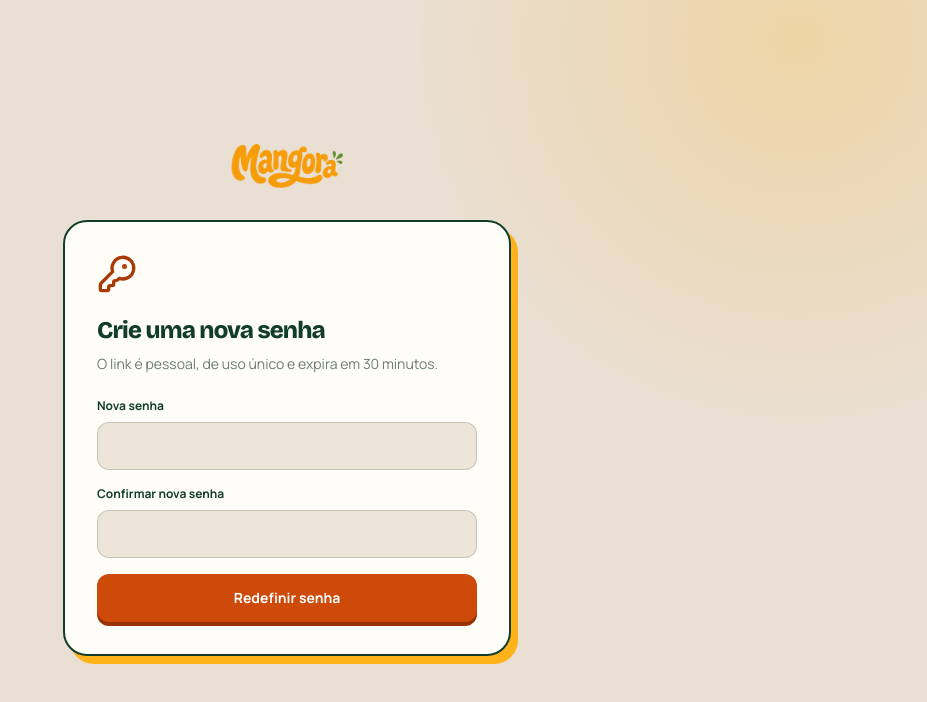
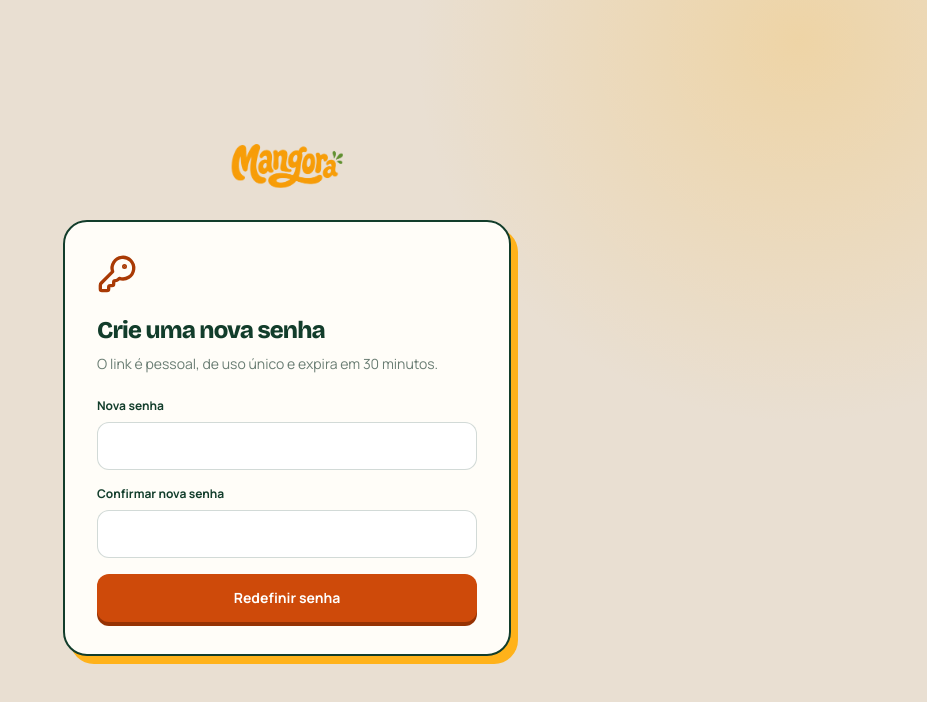
Before and after one commit to DevSamuelMuniz/mangora-frontend, a Next.js app: page /redefinir-senha in a window 1280 px wide. Shown: the top 702 px of the page, without its empty margins (353-1280 px from the left). Built offline with nearby package versions, Linux system fonts and the light colour scheme.

Commit message:
fix inputs

```diff
--- a/app/globals.css
+++ b/app/globals.css
@@ -128,7 +128,7 @@ body {
   --app-line: rgba(18, 61, 43, 0.19);
   --app-canvas: #e9dfd2;
   --app-paper: #fffdf8;
-  --app-field: #eee5d9;
+  --app-field: #ffffff;
   --app-cream: #fff8ea;
   --app-mango: #ce4a0a;
   --app-mango-text: #a93a05;
@@ -449,7 +449,7 @@ body {
 .mangora-public select,
 .mangora-public textarea {
   border-color: rgba(18, 61, 43, 0.16);
-  background: #eee5d9;
+  background: #ffffff;
   color: var(--app-ink);
 }
 
```
